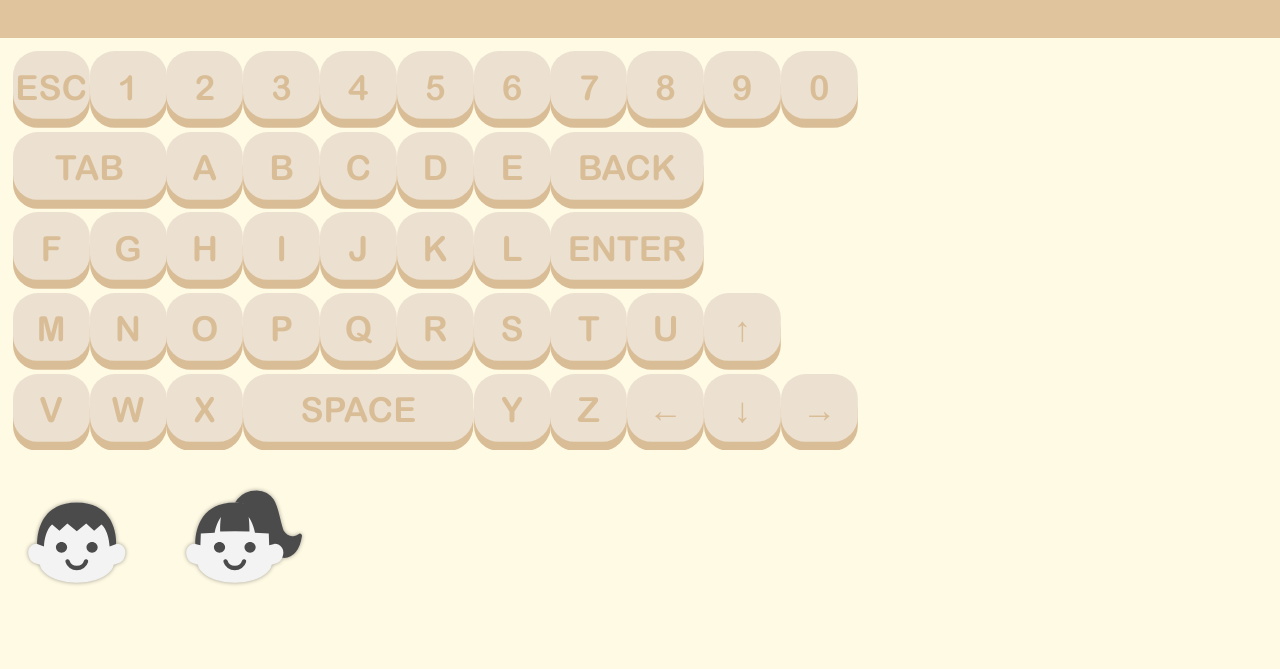
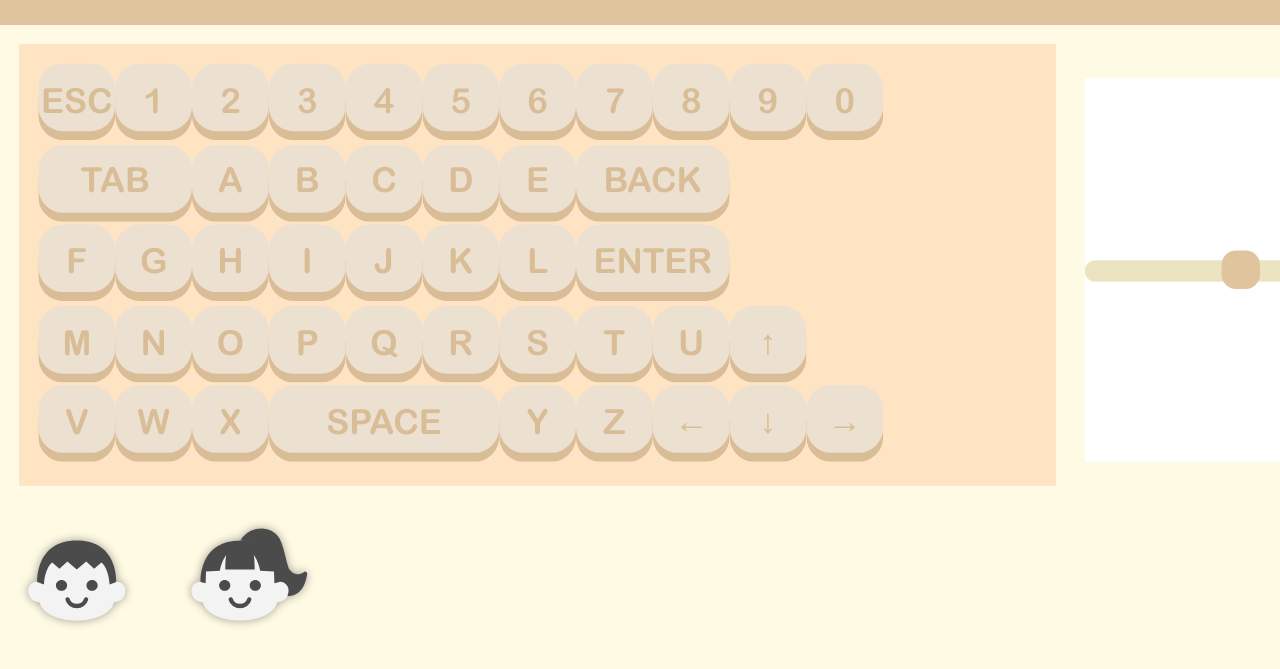
Before and after one commit to jiwooh/animalese-typing-desktop, an Electron app: page editor.html in a window 1280 px wide. Drawn offline with Linux system fonts and the light colour scheme; no server answers.

Commit message:
very satisfying UI animations 😌

```diff
--- a/animalese.js
+++ b/animalese.js
@@ -26,18 +26,38 @@ document.addEventListener('keydown', (e)=> {
     console.log(e);
 })
 
-customElements.define('svg-icon', class extends HTMLElement {
+function scaleApp() {
+    const wrapper = document.getElementById('main-win');
+    const scaleX = window.innerWidth / 800;
+    const scaleY = window.innerHeight / 600;
+    const scale = Math.min(scaleX, scaleY); // maintain aspect ratio
+    wrapper.style.transform = `scale(${scale*1.8})`;
+}
+window.addEventListener('resize', scaleApp);
+window.addEventListener('load', scaleApp);
+
+
+// custom svg button element
+customElements.define('svg-button', class extends HTMLElement {
     connectedCallback() {
+        this.setAttribute('pressed','false');
         const name = this.getAttribute('name');
+        if (name === 'female' || name === 'male') this.id = `${name}`
+        this.style.userSelect = 'none';
         fetch(`assets/images/${name}.svg`)
         .then(res => res.text())
         .then(svg => {
             this.innerHTML = svg;
-            this.querySelector('svg').classList.add('svg-icon');
-            if (name === 'female' || name === 'male') this.querySelector('svg').id = `${name}`
+            this.querySelector('svg').classList.add('svg-button');
+        });
+        this.addEventListener('mousedown', () => {
+            const pressed = this.getAttribute('pressed')==='true';
+            this.setAttribute('pressed', pressed?'false':'true');
         });
     }
 });
+
+
 
 
 
--- a/assets/styles/editor.css
+++ b/assets/styles/editor.css
@@ -1,9 +1,56 @@
 :root {
-    --key-size: 6vw;
+    --key-size: 32px;
+}
+
+
+
+
+#master-volume {
+    height: 160px;
+    margin: 0px;
+}
+
+input[type=range] {
+    appearance: none;
+    -webkit-appearance: none;
+    -moz-appearance: none;
+}
+
+input[type=range]:focus {
+    outline: none;
+}
+
+input[type=range]::-webkit-slider-runnable-track {
+    height: 8.4px;
+    cursor: pointer;
+    background: #ece4c1;
+    border-radius: 10px;
+}
+
+input[type=range]::-webkit-slider-thumb {
+    appearance: none;
+    border-style: none;
+    height: 16px;
+    width: 16px;
+    border-radius: 6px;
+    background: #e0c49e;
+    cursor: pointer;
+    -webkit-appearance: none;
+    margin-top: -4.5px;
+    transition: box-shadow 0.5s ease;
+}
+
+input[type=range]::-webkit-slider-thumb:hover {
+    transition: box-shadow 0.05s ease;
+    box-shadow: 0 0 0 3px #109145ad;
 }
 
 #keyboard {
-    margin: 1vw;
+    margin: 8px;
+    padding: 8px;
+    background-color: bisque;
+    display:inline-block;
+    user-select: none;
 }
 
 .key-label-wrapper {
@@ -14,7 +61,6 @@
 .key-label {
     position: absolute;
     pointer-events: none;
-    user-select: none;
     text-align: center;
     white-space: nowrap;
 
@@ -45,8 +91,10 @@ key-button, .key_s, .key_m, .key_l, .key_blank {
 }
 key-button.pressed svg .button-top  {
     transform: translate(0px,4px);
+    transition: transform 0.05s ease;
     fill:#eedbc2;
 }
 key-button.pressed .key-label {
     transform: translate(-50%, -35%);
+    transition: transform 0.05s ease;
 }
--- a/assets/styles/main.css
+++ b/assets/styles/main.css
@@ -3,44 +3,62 @@
     src: url('../fonts/Arial Rounded MT Bold Regular.ttf');
 }
 
-body {
+html, body {
     font-family: "Arial Rounded Bold";
-    margin: 0vw;
     background-color: #fffae4;
+    margin: 0;
+    padding: 0;
     overflow: hidden;
+    width: 100%;
+    height: 100%;
+}
+
+#main-win {
+    transform-origin: top left;
+    width: 640px;
+    height: 360px;
 }
 
 .drag-region {
     width: 100%;
-    height: 3vw;
+    height: 25px;
     -webkit-app-region: drag;
     z-index: 9999;
     background-color: #e0c49e;
 }
 
-.svg-icon {
+.svg-button {
     display: inline-block;
     position: relative;
-    width: 12vw;
-    height: 12vw;
+    width: 64px;
+    height: 64px;
     filter: drop-shadow(0 0 2px #0000005d);
+    transition: all 0.1s ease;
+
+}
+.svg-button:hover {
+    transform: scale(1.1);
 }
 
 #male {
     --alt1-color: #f3f3f3;
     --alt2-color: #4b4b4b;
+    transition: all 0.1s ease;
+    user-select: none;
 }
 #female {
     --alt1-color: #f3f3f3;
     --alt2-color: #4b4b4b;
+    transition: all 0.1s ease;
 }
 
-#male:hover {
+
+#male[pressed=true] {
     --alt1-color: #f0feff;
     --alt2-color: #52e1fa;
     filter: drop-shadow(0 0 6px #00aaff8c);
 }
-#female:hover {
+#female[pressed=true] {
     --alt1-color: #fff1ff;
     --alt2-color: #fd4ee6;
     filter: drop-shadow(0 0 6px #f700ff8c);
--- a/editor.html
+++ b/editor.html
@@ -10,9 +10,12 @@
 <body>
     <div class="drag-region"></div>
 
-    <div id="keyboard"></div>
-    <svg-icon name="male"></svg-icon>
-    <svg-icon name="female"></svg-icon>
+    <div id="main-win">
+        <div id="keyboard"></div>
+        <input id="master-volume" orient="vertical" type="range">
+        <svg-button name="male"></svg-button>
+        <svg-button name="female"></svg-button>
+    </div>
 
     <script src="./assets/jquery.js"></script>
     <script type="module" src="./editor.js"></script>
--- a/editor.js
+++ b/editor.js
@@ -1,9 +1,9 @@
 const keyboardLayout = [
-    [ {label:'esc', size:'s'},          {label:'1', size:'s'}, 			{label:'2', size:'s'}, 			{label:'3', size:'s'}, 			{label:'4', size:'s'}, 			{label:'5', size:'s'}, 			{label:'6', size:'s'}, 			{label:'7', size:'s'}, 			{label:'8', size:'s'}, 			{label:'9', size:'s'}, 			{label:'0', size:'s'}, 			{}, 			{}, 			{}],
-    [ {label:'tab', size:'m'}, 		    {}, 			                {label:'a', size:'s'}, 			{label:'b', size:'s'}, 			{label:'c', size:'s'}, 			{label:'d', size:'s'}, 			{label:'e', size:'s'}, 			{label:'back', size:'m'}, 		{}, 			                {}, 			                {}, 			                {}, 			{}, 			{}],
-    [ {label:'f', size:'s'}, 			{label:'g', size:'s'}, 			{label:'h', size:'s'}, 			{label:'i', size:'s'}, 			{label:'j', size:'s'}, 			{label:'k', size:'s'}, 			{label:'l', size:'s'}, 			{label:'enter', size:'m'}, 		{}, 			                {}, 			                {}, 			                {}, 			{}, 			{}],
-    [ {label:'m', size:'s'}, 			{label:'n', size:'s'}, 			{label:'o', size:'s'}, 			{label:'p', size:'s'}, 			{label:'q', size:'s'}, 			{label:'r', size:'s'}, 			{label:'s', size:'s'}, 			{label:'t', size:'s'}, 			{label:'u', size:'s'}, 			{label:'↑', size:'s'}, 	        {}, 			                {}, 			{}, 			{}],
-    [ {label:'v', size:'s'}, 			{label:'w', size:'s'}, 			{label:'x', size:'s'}, 			{label:'space', size:'l'},		{}, 			                {}, 			                {label:'y', size:'s'}, 			{label:'z', size:'s'}, 			{label:'←', size:'s'}, 		    {label:'↓', size:'s'}, 		    {label:'→', size:'s'}, 		    {}, 			{}, 			{}]
+    [ {label:'esc', size:'s'},          {label:'1', size:'s'}, 			{label:'2', size:'s'}, 			{label:'3', size:'s'}, 			{label:'4', size:'s'}, 			{label:'5', size:'s'}, 			{label:'6', size:'s'}, 			{label:'7', size:'s'}, 			{label:'8', size:'s'}, 			{label:'9', size:'s'}, 			{label:'0', size:'s'}, 			{}, 			{}],
+    [ {label:'tab', size:'m'}, 		    {}, 			                {label:'a', size:'s'}, 			{label:'b', size:'s'}, 			{label:'c', size:'s'}, 			{label:'d', size:'s'}, 			{label:'e', size:'s'}, 			{label:'back', size:'m'}, 		{}, 			                {}, 			                {}, 			                {}, 			{}],
+    [ {label:'f', size:'s'}, 			{label:'g', size:'s'}, 			{label:'h', size:'s'}, 			{label:'i', size:'s'}, 			{label:'j', size:'s'}, 			{label:'k', size:'s'}, 			{label:'l', size:'s'}, 			{label:'enter', size:'m'}, 		{}, 			                {}, 			                {}, 			                {}, 			{}],
+    [ {label:'m', size:'s'}, 			{label:'n', size:'s'}, 			{label:'o', size:'s'}, 			{label:'p', size:'s'}, 			{label:'q', size:'s'}, 			{label:'r', size:'s'}, 			{label:'s', size:'s'}, 			{label:'t', size:'s'}, 			{label:'u', size:'s'}, 			{label:'↑', size:'s'}, 	        {}, 			                {}, 			{}],
+    [ {label:'v', size:'s'}, 			{label:'w', size:'s'}, 			{label:'x', size:'s'}, 			{label:'space', size:'l'},		{}, 			                {}, 			                {label:'y', size:'s'}, 			{label:'z', size:'s'}, 			{label:'←', size:'s'}, 		    {label:'↓', size:'s'}, 		    {label:'→', size:'s'}, 		    {}, 			{}]
 ];
 
 customElements.define('key-button', class extends HTMLElement {
@@ -24,7 +24,6 @@ customElements.define('key-button', class extends HTMLElement {
             this.addEventListener('mousedown', () => {
                 this.classList.add('pressed');
                 setTimeout(() => this.classList.remove('pressed'), 150);
-                console.log(this.getAttribute('label'))
             });
         });
     }
```
